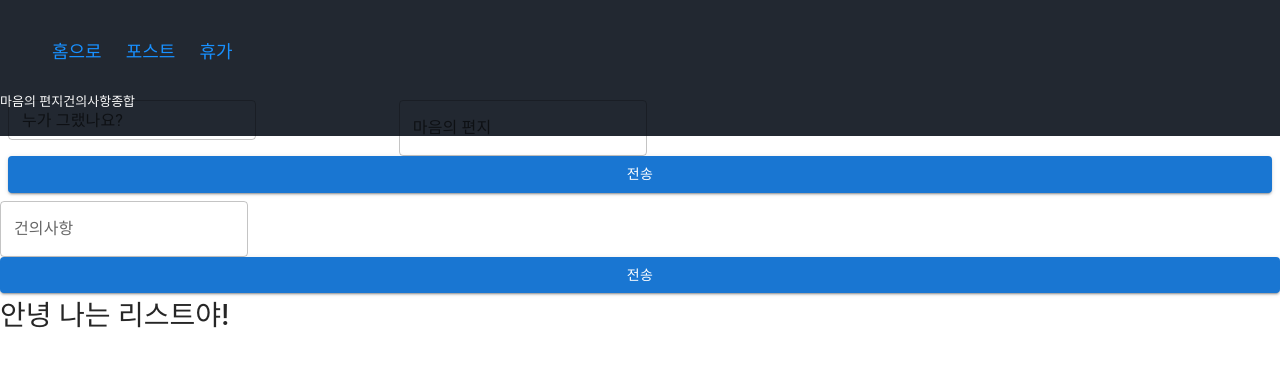
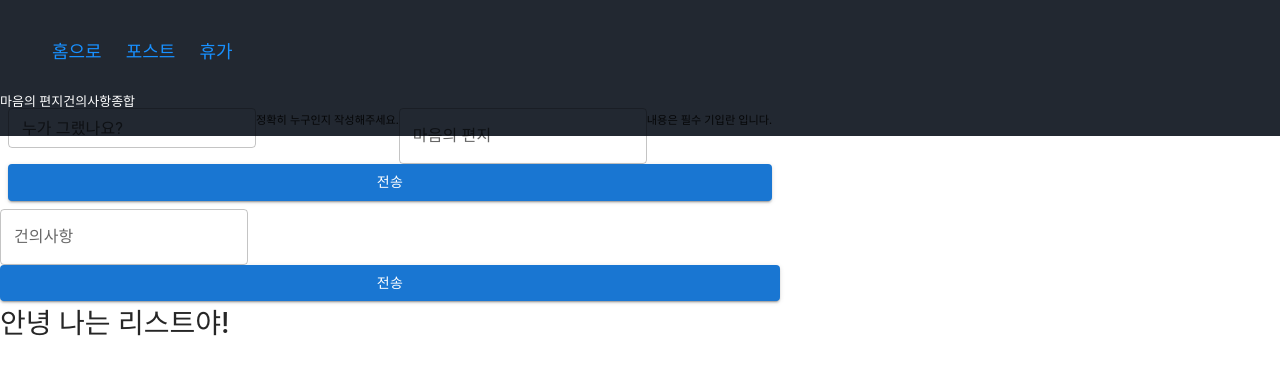
Before and after one commit to osamhack2022/WEB_ArmyReport_Thi-Key-Cha, a React (Create React App) app in the folder WEB(FE)/ar/: page /post in a window 1280 px wide. Shown: the top 374 px of the page. Built offline with nearby package versions, Linux system fonts and the light colour scheme.

Commit message:
feat: add <block> style `postion: absolute`

```diff
--- a/WEB(FE)/ar/src/components/post/PostViewer.jsx
+++ b/WEB(FE)/ar/src/components/post/PostViewer.jsx
@@ -49,12 +49,18 @@ const PostViewer = () => {
   return (
     <>
       <Header />
-      <PostLetter uid={uid} udata={udata}></PostLetter>
-      <PostSuggest uid={uid} udata={udata}></PostSuggest>
-      <PostList uid={uid} udata={udata}></PostList>
+      <Block>
+        <PostLetter uid={uid} udata={udata}></PostLetter>
+        <PostSuggest uid={uid} udata={udata}></PostSuggest>
+        <PostList uid={uid} udata={udata}></PostList>
+      </Block>
       <ToastContainer />
     </>
   )
 }
 
+const Block = styled.div`
+  position: absolute;
+`
+
 export default PostViewer
```
